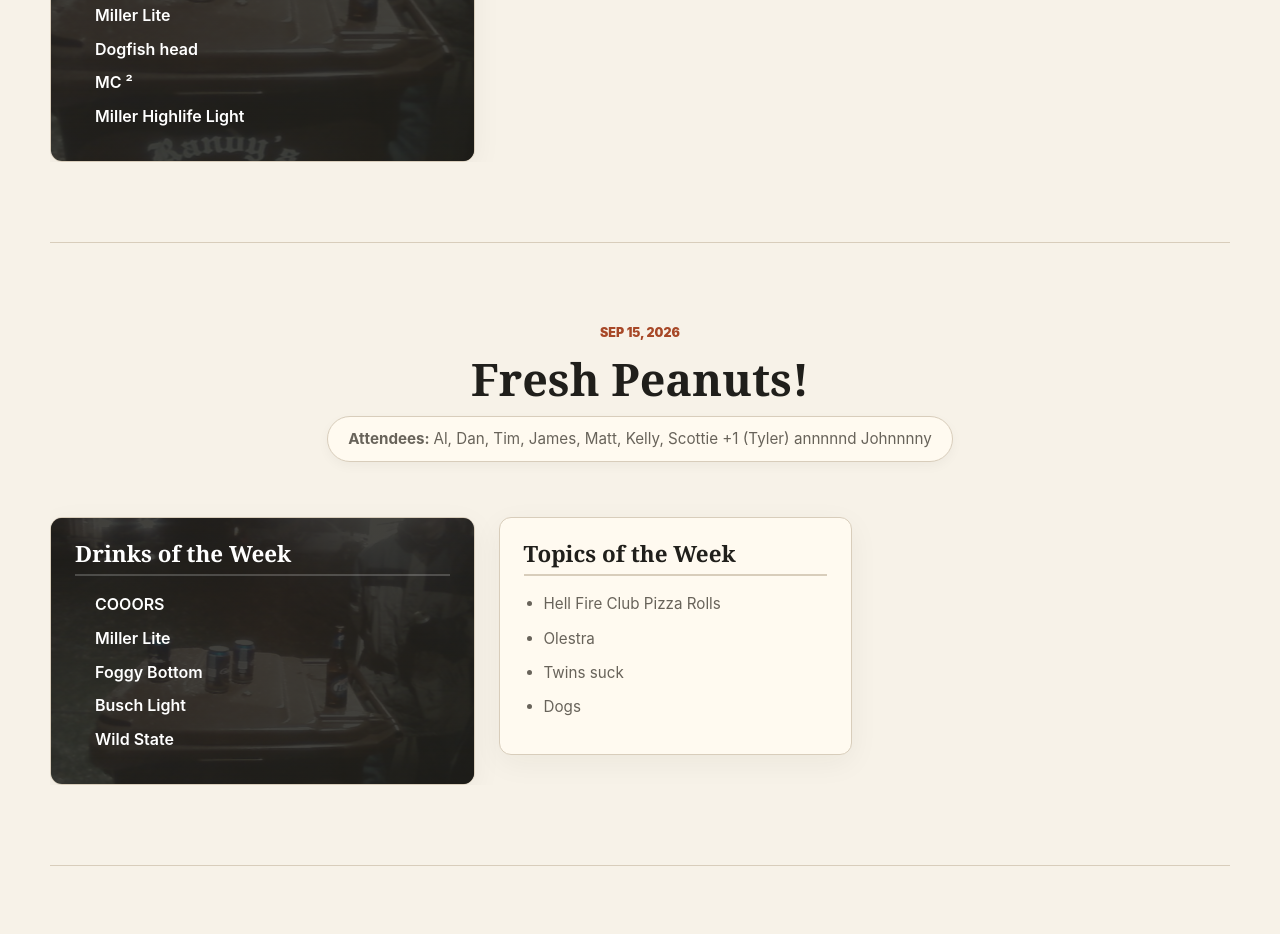
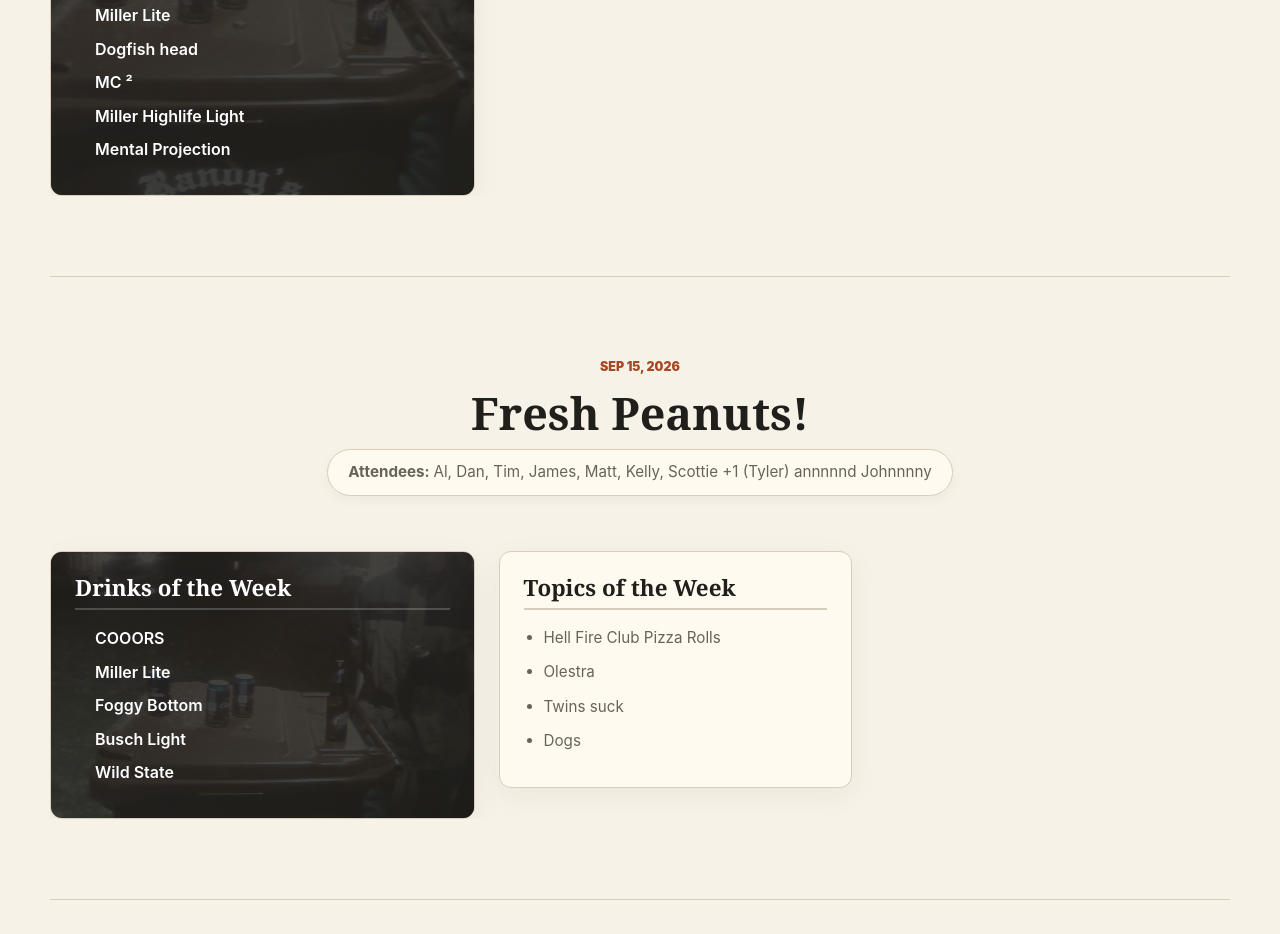
Before and after one commit to JamesNielsen/garbagenite, an Astro site: page /nites in a window 1280 px wide. Shown: the part 1827-2761 px from the top of the page. Built offline with nearby package versions, Linux system fonts and the light colour scheme; Astro itself is replaced by a stand-in of ours.

Commit message:
Update src/content/nites/2026-09-22-sloppy-joes.md (via Pages CMS)

```diff
--- a/src/content/nites/2026-09-22-sloppy-joes.md
+++ b/src/content/nites/2026-09-22-sloppy-joes.md
@@ -15,4 +15,5 @@ drinks:
   - Dogfish head
   - MC ²
   - Miller Highlife Light
+  - "Mental Projection "
 ---
```
